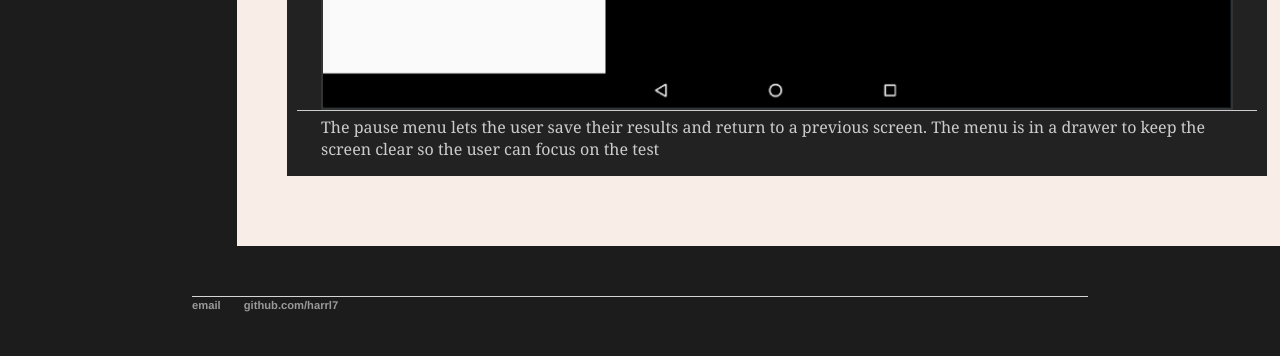
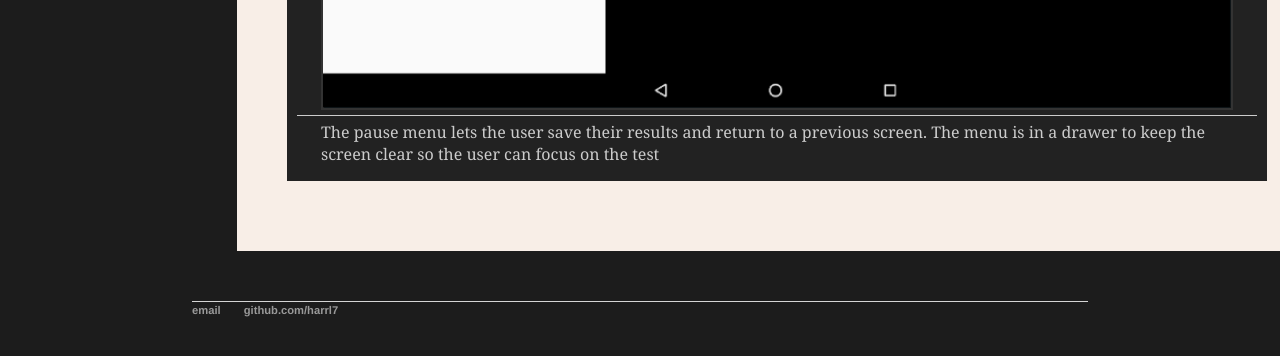
Before and after one commit to harrl7/harrl7.github.io, a Jekyll site: the page built from android/index.html, in a window 1280 px wide and 1400 px high, scrolled down 2380 px. Shown: the part 1022-1378 px from the top of the window. Built offline with Jekyll 4.4.1, drawn with Linux system fonts in a browser that asks for light colours.

Commit message:
Update main.css

```diff
--- a/css/main.css
+++ b/css/main.css
@@ -106,6 +106,7 @@ img {
 #White_Line {
     background-color: var(--col-lt-grey);
     height: 1px;
+    margin: 5px 0;
 }
 
 #Vision_Tools figure figcaption {
```
